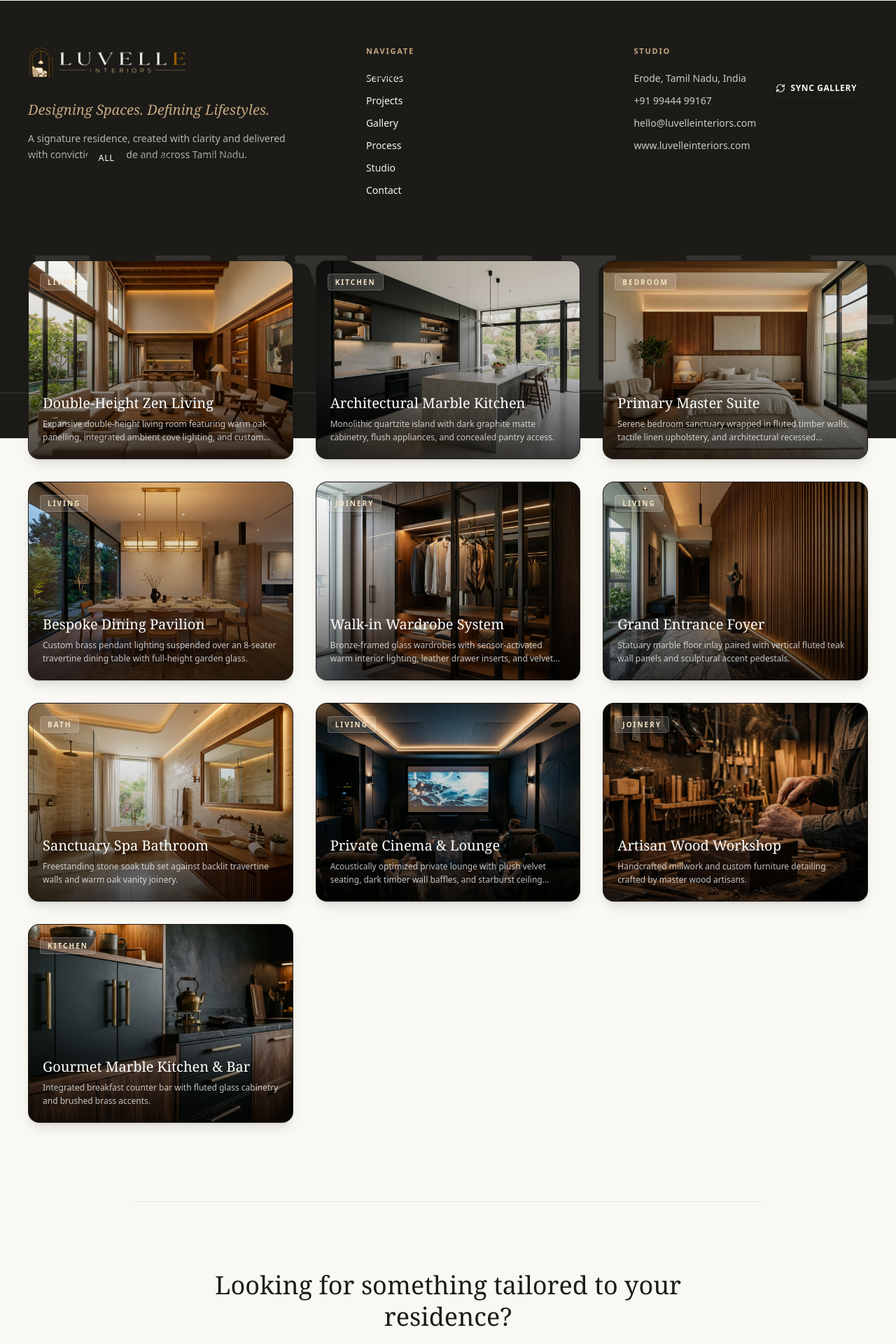
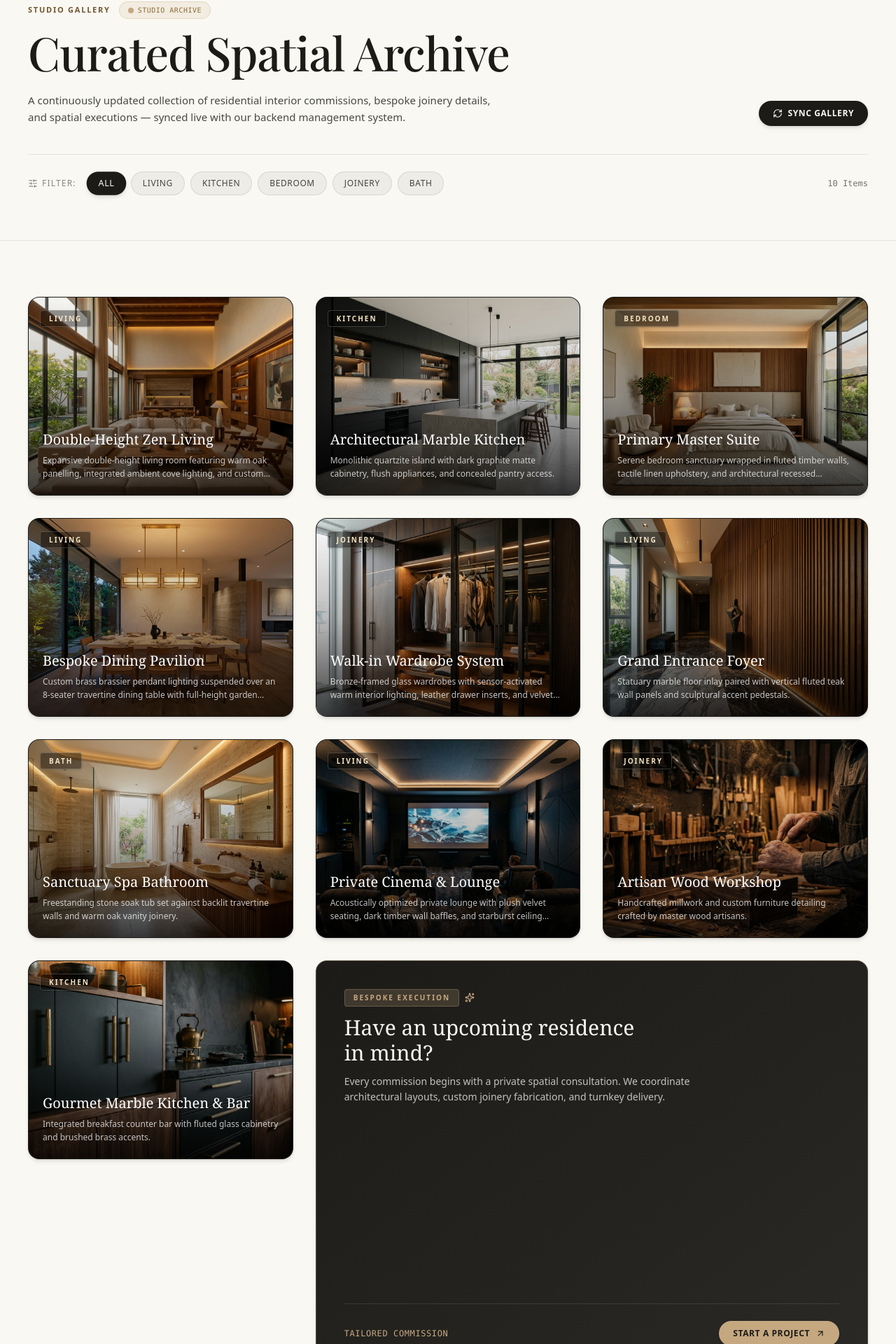
Before and after one commit to Joes005/neema, a React (Vite) app in the folder frontend/: page /gallery in a window 1280 px wide. Shown: the part 174-2094 px from the top of the page at 70% size. Built offline with nearby package versions, Linux system fonts and the light colour scheme; no server answers; a web font is replaced by a local one.

Commit message:
fix(gallery): resolve footer overlap, standardize layout, and remove location references

```diff
--- a/frontend/src/app/gallery/page.tsx
+++ b/frontend/src/app/gallery/page.tsx
@@ -4,7 +4,7 @@ import Footer from "@/components/Footer";
 import Image from "@/components/ui/Image";
 import { Link } from "react-router-dom";
 import { motion, AnimatePresence } from "framer-motion";
-import { ArrowUpRight, X, RefreshCw, Sparkles, Layers, SlidersHorizontal } from "lucide-react";
+import { ArrowUpRight, X, RefreshCw, Sparkles, Layers, SlidersHorizontal, Plus } from "lucide-react";
 import { API_BASE_URL } from "@/config/api";
 
 export interface GalleryItem {
@@ -36,7 +36,7 @@ const fallbackGallery: GalleryItem[] = [
     title: "Architectural Marble Kitchen",
     category: "KITCHEN",
     src: "/images/project-kitchen.jpg",
-    spanClasses: "col-span-1 md:col-span-2 row-span-2",
+    spanClasses: "col-span-1 md:col-span-1 row-span-1",
     description: "Monolithic quartzite island with dark graphite matte cabinetry, flush appliances, and concealed pantry access.",
     quote: "Precision engineering meets quiet architectural minimalism."
   },
@@ -45,7 +45,7 @@ const fallbackGallery: GalleryItem[] = [
     title: "Primary Master Suite",
     category: "BEDROOM",
     src: "/images/project-bedroom.jpg",
-    spanClasses: "col-span-1 md:col-span-2 row-span-2",
+    spanClasses: "col-span-1 md:col-span-1 row-span-1",
     description: "Serene bedroom sanctuary wrapped in fluted timber walls, tactile linen upholstery, and architectural recessed illumination.",
     quote: "A restful atmosphere built around texture and light."
   },
@@ -54,8 +54,8 @@ const fallbackGallery: GalleryItem[] = [
     title: "Bespoke Dining Pavilion",
     category: "LIVING",
     src: "/images/project-dining.jpg",
-    spanClasses: "col-span-1 md:col-span-3 row-span-2",
-    description: "Custom brass pendant lighting suspended over an 8-seater travertine dining table with full-height garden glass.",
+    spanClasses: "col-span-1 md:col-span-1 row-span-1",
+    description: "Custom brass brassier pendant lighting suspended over an 8-seater travertine dining table with full-height garden glass.",
     quote: "A center for slow meals and unhurried conversation."
   },
   {
@@ -63,7 +63,7 @@ const fallbackGallery: GalleryItem[] = [
     title: "Walk-in Wardrobe System",
     category: "JOINERY",
     src: "/images/project-wardrobe.jpg",
-    spanClasses: "col-span-1 md:col-span-3 row-span-2",
+    spanClasses: "col-span-1 md:col-span-1 row-span-1",
     description: "Bronze-framed glass wardrobes with sensor-activated warm interior lighting, leather drawer inserts, and velvet display trays.",
     quote: "Storage designed like a luxury boutique display."
   },
@@ -72,7 +72,7 @@ const fallbackGallery: GalleryItem[] = [
     title: "Grand Entrance Foyer",
     category: "LIVING",
     src: "/images/project-foyer.jpg",
-    spanClasses: "col-span-1 md:col-span-2 row-span-2",
+    spanClasses: "col-span-1 md:col-span-1 row-span-1",
     description: "Statuary marble floor inlay paired with vertical fluted teak wall panels and sculptural accent pedestals.",
     quote: "An entrance designed to calm the mind immediately upon arrival."
   },
@@ -81,7 +81,7 @@ const fallbackGallery: GalleryItem[] = [
     title: "Sanctuary Spa Bathroom",
     category: "BATH",
     src: "/images/project-bath.jpg",
-    spanClasses: "col-span-1 md:col-span-2 row-span-2",
+    spanClasses: "col-span-1 md:col-span-1 row-span-1",
     description: "Freestanding stone soak tub set against backlit travertine walls and warm oak vanity joinery.",
     quote: "Daily rituals elevated by tactile natural stone."
   },
@@ -90,7 +90,7 @@ const fallbackGallery: GalleryItem[] = [
     title: "Private Cinema & Lounge",
     category: "LIVING",
     src: "/images/project_theater.png",
-    spanClasses: "col-span-1 md:col-span-2 row-span-2",
+    spanClasses: "col-span-1 md:col-span-1 row-span-1",
     description: "Acoustically optimized private lounge with plush velvet seating, dark timber wall baffles, and starburst ceiling lights.",
     quote: "Immersive acoustic comfort and atmospheric warmth."
   },
@@ -99,7 +99,7 @@ const fallbackGallery: GalleryItem[] = [
     title: "Artisan Wood Workshop",
     category: "JOINERY",
     src: "/images/artisan_workshop.png",
-    spanClasses: "col-span-1 md:col-span-3 row-span-2",
+    spanClasses: "col-span-1 md:col-span-1 row-span-1",
     description: "Handcrafted millwork and custom furniture detailing crafted by master wood artisans.",
     quote: "Crafted by master hands with precision joinery."
   },
@@ -108,9 +108,10 @@ const fallbackGallery: GalleryItem[] = [
     title: "Gourmet Marble Kitchen & Bar",
     category: "KITCHEN",
     src: "/images/spatial_joinery.png",
-    spanClasses: "col-span-1 md:col-span-3 row-span-2",
+    spanClasses: "col-span-1 md:col-span-2 row-span-1",
     description: "Integrated breakfast counter bar with fluted glass cabinetry and brushed brass accents.",
-    quote: "The social core of a contemporary residence."
+    quote: "The social core of a contemporary residence.",
+    is_featured: true
   }
 ];
 
@@ -125,7 +126,6 @@ export default function GalleryPage() {
   const fetchGallery = async () => {
     setLoading(true);
     try {
-      // Try configured API_BASE_URL and localhost fallbacks
       const targetUrls = [
         `${API_BASE_URL}/api/gallery`,
         "http://127.0.0.1:8000/api/gallery",
@@ -145,7 +145,7 @@ export default function GalleryPage() {
             }
           }
         } catch {
-          // try next
+          // try next URL
         }
       }
 
@@ -154,7 +154,7 @@ export default function GalleryPage() {
         setLastSynced(new Date().toLocaleTimeString([], { hour: "2-digit", minute: "2-digit", second: "2-digit" }));
       }
     } catch {
-      // Keep existing items
+      // Keep fallback
     } finally {
       setLoading(false);
     }
@@ -164,7 +164,7 @@ export default function GalleryPage() {
     fetchGallery();
   }, []);
 
-  // Compute dynamic categories
+  // Compute dynamic categories from live items
   const categories = ["ALL", ...Array.from(new Set(items.map((i) => i.category.toUpperCase())))];
 
   const filteredItems = activeCategory === "ALL"
@@ -173,19 +173,20 @@ export default function GalleryPage() {
 
   return (
     <div className="relative z-0 bg-[#1C1B18]">
-      <div className="relative z-10 bg-[#F9F8F3] text-[#1C1B18] min-h-screen flex flex-col overflow-x-hidden shadow-[0_20px_50px_rgba(0,0,0,0.2)]">
+      {/* Main Page Container */}
+      <div className="relative z-10 bg-[#F9F8F3] text-[#1C1B18] min-h-screen flex flex-col overflow-x-hidden shadow-[0_20px_50px_rgba(0,0,0,0.25)]">
         <Navbar />
 
         <main className="flex-1">
           {/* Header Section */}
-          <section className="pt-28 sm:pt-36 pb-12 lg:pb-16 px-4 sm:px-6 lg:px-10 max-w-7xl mx-auto border-b border-[#1C1B18]/10">
+          <section className="pt-32 sm:pt-40 lg:pt-44 pb-12 sm:pb-16 px-4 sm:px-6 lg:px-10 max-w-7xl mx-auto border-b border-[#1C1B18]/10">
             <div className="flex flex-col md:flex-row md:items-end justify-between gap-6">
               <div>
-                <div className="flex items-center gap-2.5 mb-3">
+                <div className="flex items-center gap-3 mb-3">
                   <span className="eyebrow text-[#71552F]">STUDIO GALLERY</span>
-                  <span className="inline-flex items-center gap-1.5 px-2.5 py-0.5 rounded-full text-[10px] font-mono uppercase tracking-wider bg-[#C5A880]/15 text-[#8E6E36] border border-[#C5A880]/30">
-                    <span className={`w-1.5 h-1.5 rounded-full ${isLiveConnected ? "bg-emerald-500 animate-pulse" : "bg-[#C5A880]"}`} />
-                    {isLiveConnected ? "Backend Sync Active" : "Studio Archive"}
+                  <span className="inline-flex items-center gap-1.5 px-3 py-1 rounded-full text-[10px] font-mono uppercase tracking-wider bg-[#C5A880]/15 text-[#8E6E36] border border-[#C5A880]/30">
+                    <span className={`w-2 h-2 rounded-full ${isLiveConnected ? "bg-emerald-500 animate-pulse" : "bg-[#C5A880]"}`} />
+                    {isLiveConnected ? "Live Backend Sync" : "Studio Archive"}
                   </span>
                 </div>
                 <h1 className="display-1 text-[#1C1B18] max-w-3xl leading-[1.08]">
@@ -202,7 +203,7 @@ export default function GalleryPage() {
                   type="button"
                   onClick={fetchGallery}
                   disabled={loading}
-                  className="inline-flex items-center gap-2 px-4 py-2.5 rounded-full bg-[#1C1B18] text-[#F9F8F3] hover:bg-[#C5A880] hover:text-[#1C1B18] transition-all text-xs font-bold uppercase tracking-wider disabled:opacity-50 cursor-pointer shadow-md"
+                  className="inline-flex items-center gap-2 px-5 py-2.5 rounded-full bg-[#1C1B18] text-[#F9F8F3] hover:bg-[#C5A880] hover:text-[#1C1B18] transition-all text-xs font-bold uppercase tracking-wider disabled:opacity-50 cursor-pointer shadow-md"
                   title="Pull newly added images from the backend"
                 >
                   <RefreshCw className={`w-3.5 h-3.5 ${loading ? "animate-spin" : ""}`} />
@@ -241,7 +242,7 @@ export default function GalleryPage() {
           </section>
 
           {/* Gallery Bento Grid */}
-          <section className="px-4 sm:px-6 lg:px-10 max-w-7xl mx-auto py-12 lg:py-16">
+          <section className="px-4 sm:px-6 lg:px-10 max-w-7xl mx-auto py-12 lg:py-20">
             <motion.div
               layout
               className="grid grid-cols-1 md:grid-cols-2 lg:grid-cols-3 gap-6 sm:gap-8"
@@ -258,7 +259,7 @@ export default function GalleryPage() {
                       exit={{ opacity: 0, scale: 0.95 }}
                       transition={{ duration: 0.5, delay: Math.min(idx * 0.05, 0.4) }}
                       onClick={() => setSelectedItem(item)}
-                      className="group relative aspect-[4/3] rounded-2xl overflow-hidden bg-[#1C1B18] border border-[#1C1B18]/10 shadow-lg cursor-pointer hover:shadow-2xl transition-all duration-500 hover:-translate-y-1"
+                      className="group relative aspect-[4/3] rounded-2xl overflow-hidden bg-[#1C1B18] border border-[#1C1B18]/15 shadow-md cursor-pointer hover:shadow-2xl transition-all duration-500 hover:-translate-y-1.5"
                     >
                       <Image
                         src={imageSrc}
@@ -269,17 +270,17 @@ export default function GalleryPage() {
                       />
 
                       {/* Ambient Gradient Overlays */}
-                      <div className="absolute inset-0 bg-gradient-to-t from-black/90 via-black/25 to-transparent opacity-80 group-hover:opacity-95 transition-opacity duration-300" />
+                      <div className="absolute inset-0 bg-gradient-to-t from-black/90 via-black/30 to-transparent opacity-85 group-hover:opacity-95 transition-opacity duration-300" />
 
                       {/* Top Category Badge */}
                       <div className="absolute top-4 left-4 z-10">
-                        <span className="px-2.5 py-1 bg-white/15 backdrop-blur-md text-[10px] font-bold tracking-[0.2em] uppercase text-[#F5E4C3] rounded border border-white/20 shadow-sm">
+                        <span className="px-3 py-1 bg-black/40 backdrop-blur-md text-[10px] font-bold tracking-[0.2em] uppercase text-[#F5E4C3] rounded border border-white/20 shadow-sm">
                           {item.category}
                         </span>
                       </div>
 
                       {/* Quick Inspect Icon */}
-                      <div className="absolute top-4 right-4 z-10 w-8 h-8 rounded-full bg-white/15 backdrop-blur-md flex items-center justify-center text-white opacity-0 group-hover:opacity-100 group-hover:bg-[#C5A880] group-hover:text-[#1C1B18] transition-all duration-300 border border-white/20">
+                      <div className="absolute top-4 right-4 z-10 w-8 h-8 rounded-full bg-black/40 backdrop-blur-md flex items-center justify-center text-white opacity-0 group-hover:opacity-100 group-hover:bg-[#C5A880] group-hover:text-[#1C1B18] transition-all duration-300 border border-white/20">
                         <ArrowUpRight className="w-4 h-4 group-hover:translate-x-0.5 group-hover:-translate-y-0.5 transition-transform" />
                       </div>
 
@@ -297,6 +298,45 @@ export default function GalleryPage() {
                     </motion.div>
                   );
                 })}
+
+                {/* Inquiry Card for Grid Balance (when 10 items or odd layout) */}
+                {activeCategory === "ALL" && items.length === 10 && (
+                  <motion.div
+                    layout
+                    initial={{ opacity: 0, y: 30 }}
+                    animate={{ opacity: 1, y: 0 }}
+                    transition={{ duration: 0.5, delay: 0.45 }}
+                    className="group relative aspect-[4/3] lg:col-span-2 rounded-2xl overflow-hidden bg-gradient-to-br from-[#1C1B18] to-[#2B2925] border border-[#C5A880]/30 shadow-md p-6 sm:p-10 flex flex-col justify-between text-[#F9F8F3]"
+                  >
+                    <div>
+                      <div className="flex items-center gap-2 mb-3">
+                        <span className="px-3 py-1 bg-[#C5A880]/20 text-[#C5A880] text-[10px] font-bold tracking-[0.2em] uppercase rounded border border-[#C5A880]/30">
+                          BESPOKE EXECUTION
+                        </span>
+                        <Sparkles className="w-3.5 h-3.5 text-[#C5A880]" />
+                      </div>
+                      <h3 className="font-serif text-2xl sm:text-3xl font-light text-[#F9F8F3] max-w-md">
+                        Have an upcoming residence in mind?
+                      </h3>
+                      <p className="mt-3 text-sm text-[#F9F8F3]/75 max-w-lg font-light leading-relaxed">
+                        Every commission begins with a private spatial consultation. We coordinate architectural layouts, custom joinery fabrication, and turnkey delivery.
+                      </p>
+                    </div>
+
+                    <div className="pt-6 border-t border-white/10 flex items-center justify-between">
+                      <span className="text-xs text-[#C5A880] font-mono uppercase tracking-wider">
+                        Tailored Commission
+                      </span>
+                      <Link
+                        to="/contact"
+                        className="inline-flex items-center gap-2 px-5 py-2.5 rounded-full bg-[#C5A880] text-[#1C1B18] text-xs font-bold uppercase tracking-wider hover:bg-[#F9F8F3] transition-colors cursor-pointer shadow-md"
+                      >
+                        <span>Start a Project</span>
+                        <ArrowUpRight className="w-3.5 h-3.5" />
+                      </Link>
+                    </div>
+                  </motion.div>
+                )}
               </AnimatePresence>
             </motion.div>
 
@@ -388,12 +428,12 @@ export default function GalleryPage() {
 
                     <div className="pt-6 border-t border-white/10 flex items-center justify-between">
                       <span className="text-xs text-white/50 font-mono">
-                        Item #{selectedItem.id}
+                        Archive Item #{selectedItem.id}
                       </span>
                       <Link
                         to="/contact"
                         onClick={() => setSelectedItem(null)}
-                        className="inline-flex items-center gap-2 px-4 py-2 rounded-full bg-[#C5A880] text-[#1C1B18] text-xs font-bold uppercase tracking-wider hover:bg-[#F9F8F3] transition-colors"
+                        className="inline-flex items-center gap-2 px-5 py-2.5 rounded-full bg-[#C5A880] text-[#1C1B18] text-xs font-bold uppercase tracking-wider hover:bg-[#F9F8F3] transition-colors"
                       >
                         Enquire About Similar Space
                       </Link>
@@ -421,9 +461,10 @@ export default function GalleryPage() {
             </Link>
           </section>
         </main>
+      </div>
 
-        <Footer />
-      </div>
+      {/* Footer rendered in standard document flow outside the inner content */}
+      <Footer variant="standard" />
     </div>
   );
 }
--- a/frontend/src/components/Footer.tsx
+++ b/frontend/src/components/Footer.tsx
@@ -2,12 +2,16 @@ import React, { useEffect, useRef, useState } from "react";
 import { Link } from "react-router-dom";
 import LuvelleLogo from "./LuvelleLogo";
 
-export default function Footer() {
+interface FooterProps {
+  variant?: "reveal" | "standard";
+}
+
+export default function Footer({ variant = "standard" }: FooterProps) {
   const footerRef = useRef<HTMLElement>(null);
   const [footerHeight, setFooterHeight] = useState(0);
 
   useEffect(() => {
-    if (!footerRef.current) return;
+    if (variant !== "reveal" || !footerRef.current) return;
 
     const observer = new ResizeObserver((entries) => {
       setFooterHeight(entries[0].contentRect.height);
@@ -15,18 +19,10 @@ export default function Footer() {
 
     observer.observe(footerRef.current);
     return () => observer.disconnect();
-  }, []);
+  }, [variant]);
 
-  return (
+  const footerContent = (
     <>
-      {/* Spacer matching footer height */}
-      <div style={{ height: footerHeight }} className="w-full relative z-0 pointer-events-none" />
-
-      {/* Fixed footer behind content */}
-      <footer
-        ref={footerRef}
-        className="bg-[#1C1B18] text-[#F9F8F3] fixed bottom-0 left-0 w-full -z-10"
-      >
       <div className="mx-auto grid max-w-7xl gap-10 sm:gap-12 px-4 sm:px-6 py-10 sm:py-16 lg:grid-cols-[1.3fr_1fr_1fr] lg:px-10">
         <div>
           <LuvelleLogo height={48} theme="dark" layout="horizontal" />
@@ -34,7 +30,7 @@ export default function Footer() {
             Designing Spaces. Defining Lifestyles.
           </p>
           <p className="mt-4 max-w-sm text-sm leading-relaxed text-[#F9F8F3]/70">
-            A signature residence, created with clarity and delivered with conviction in Erode and across Tamil Nadu.
+            A signature residence, created with clarity and delivered with conviction across bespoke architectural commissions.
           </p>
         </div>
 
@@ -53,7 +49,7 @@ export default function Footer() {
         <div>
           <p className="eyebrow text-[#C5A880]">Studio</p>
           <address className="mt-5 space-y-3 text-sm not-italic text-[#F9F8F3]/80">
-            <p>Erode, Tamil Nadu, India</p>
+            <p>Bespoke Architecture & Interior Studio</p>
             <p>
               <a href="tel:+919944499167" className="transition-colors hover:text-[#C5A880]">
                 +91 99444 99167
@@ -86,10 +82,32 @@ export default function Footer() {
       <div className="border-t border-[#F9F8F3]/15">
         <div className="mx-auto flex max-w-7xl flex-col gap-2 px-4 sm:px-6 py-6 text-xs text-[#F9F8F3]/60 sm:flex-row sm:items-center sm:justify-between lg:px-10">
           <p>© 2026 Digital Tact Solutions. All rights reserved.</p>
-          <p>Residential interior design and execution · Erode, Tamil Nadu</p>
+          <p>Residential interior design and turnkey execution</p>
         </div>
       </div>
-    </footer>
+    </>
+  );
+
+  if (variant === "standard") {
+    return (
+      <footer className="bg-[#1C1B18] text-[#F9F8F3] w-full relative z-20 border-t border-[#C5A880]/20">
+        {footerContent}
+      </footer>
+    );
+  }
+
+  return (
+    <>
+      {/* Spacer matching footer height */}
+      <div style={{ height: footerHeight }} className="w-full relative z-0 pointer-events-none" />
+
+      {/* Fixed footer behind content */}
+      <footer
+        ref={footerRef}
+        className="bg-[#1C1B18] text-[#F9F8F3] fixed bottom-0 left-0 w-full -z-10"
+      >
+        {footerContent}
+      </footer>
     </>
   );
 }
--- a/frontend/src/components/FullscreenMenu.tsx
+++ b/frontend/src/components/FullscreenMenu.tsx
@@ -142,14 +142,14 @@ export default function FullscreenMenu({ isOpen, onClose }: FullscreenMenuProps)
                   Designing Spaces. Defining Lifestyles.
                 </p>
                 <p className="text-sm font-light text-[#F7F5F0]/60 mt-2 leading-relaxed">
-                  A signature residence, created with clarity and delivered with conviction in Erode & across Tamil Nadu.
+                  A signature residence, created with clarity and delivered with conviction across bespoke commissions.
                 </p>
               </div>
 
               <div className="space-y-3 text-sm text-[#F7F5F0]/80">
                 <div className="flex items-center gap-3">
                   <MapPin className="w-4 h-4 text-[#C5A880]" />
-                  <span>Erode, Tamil Nadu, India</span>
+                  <span>Bespoke Architecture & Interior Studio</span>
                 </div>
                 <div className="flex items-center gap-3">
                   <Mail className="w-4 h-4 text-[#C5A880]" />
```
